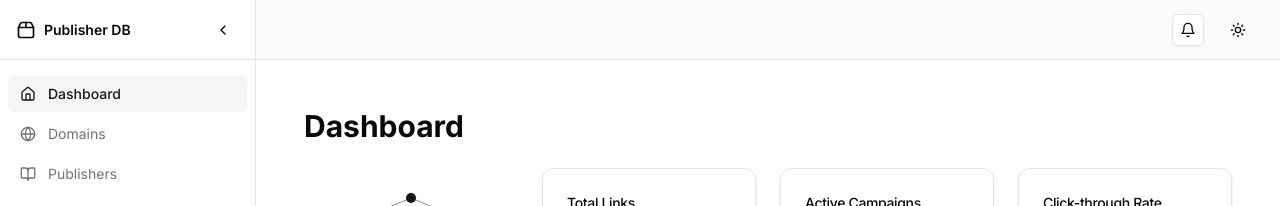
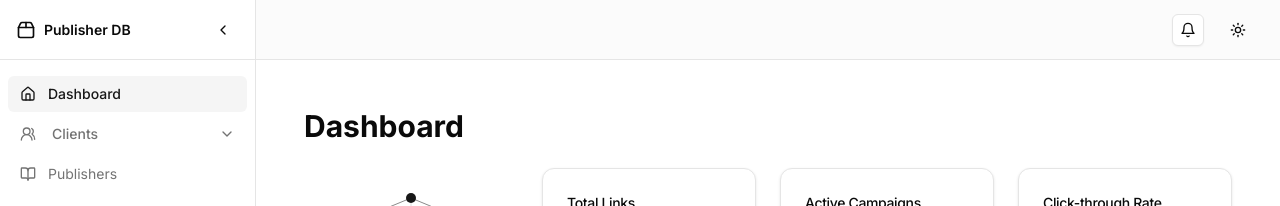
Before and after one commit to dan-arnaiz/buildlinksfor--d, a Next.js app: page / in a window 1280 px wide. Shown: the top 206 px of the page. Built offline with nearby package versions, Linux system fonts and the light colour scheme.

Commit message:
fixed submenu

```diff
--- a/src/app/components/layout/Sidebar.tsx
+++ b/src/app/components/layout/Sidebar.tsx
@@ -1,6 +1,6 @@
 "use client";
 
-import { useState } from "react";
+import { useState, useEffect } from "react";
 import Link from "next/link";
 import Image from "next/image";
 import {
@@ -17,6 +17,16 @@ import {
   Bell,
   Zap,
   ChevronsUpDown,
+  Search,
+  Link as LinkIcon,
+  Users2,
+  Loader2,
+  Loader2Icon,
+  LoaderCircle,
+  LoaderCircleIcon,
+  LoaderPinwheelIcon,
+  Ellipsis,
+  ChevronDown,
 } from "lucide-react";
 import { Button } from "@/components/ui/button";
 import { usePathname } from "next/navigation";
@@ -29,9 +39,22 @@ import {
   DropdownMenuTrigger,
 } from "@/components/ui/dropdown-menu";
 import { Avatar, AvatarFallback, AvatarImage } from "@radix-ui/react-avatar";
+import { progress } from "framer-motion";
+import {
+  Popover,
+  PopoverContent,
+  PopoverTrigger,
+} from "@/components/ui/popover";
+import {
+  Collapsible,
+  CollapsibleContent,
+  CollapsibleTrigger,
+} from "@/components/ui/collapsible";
 
 export function AppSidebar() {
   const [isCollapsed, setIsCollapsed] = useState(false);
+  const [openPopover, setOpenPopover] = useState<string | null>(null);
+  const [openCollapsible, setOpenCollapsible] = useState<string | null>(null);
   const pathname = usePathname();
 
   const isActive = (path: string) => pathname === path;
@@ -40,11 +63,46 @@ export function AppSidebar() {
 
   const menuItems = [
     { href: "/", icon: Home, label: "Dashboard" },
-    { href: "/domains", icon: Globe, label: "Domains" },
+    {
+      href: "#",
+      icon: Users2,
+      label: "Clients",
+      subItems: [
+        {
+          href: "/domains",
+          icon: Globe,
+          label: "Domains",
+        },
+        {
+          href: "/domains/find-publisher",
+          icon: Search,
+          label: "Find Publishers",
+        },
+        {
+          href: "/on-progress",
+          icon: Ellipsis,
+          label: "On Progress",
+        },
+        { href: "/domains/live-links", icon: LinkIcon, label: "Live Links" },
+      ],
+    },
     { href: "/publishers", icon: BookOpen, label: "Publishers" },
     { href: "/users", icon: Users, label: "Users" },
     { href: "/settings", icon: Settings, label: "Settings" },
   ];
+
+  const isParentActive = (item: any) => {
+    if (item.subItems) {
+      return item.subItems.some((subItem: any) => isActive(subItem.href));
+    }
+    return isActive(item.href);
+  };
+
+  useEffect(() => {
+    if (!isCollapsed) {
+      setOpenPopover(null);
+    }
+  }, [isCollapsed]);
 
   return (
     <div
@@ -78,22 +136,124 @@ export function AppSidebar() {
       </div>
       <nav className="flex-1 overflow-y-auto py-4">
         <ul className="space-y-1 px-2">
-          {menuItems.map(({ href, icon: Icon, label }) => (
-            <li key={href}>
+          {menuItems.map((item) => (
+            <li key={item.href}>
+              {item.subItems ? (
+                isCollapsed ? (
+                  <Popover
+                    open={openPopover === item.href}
+                    onOpenChange={(open) =>
+                      setOpenPopover(open ? item.href : null)
+                    }
+                  >
+                    <PopoverTrigger asChild>
+                      <Button
+                        variant="ghost"
+                        className={cn(
+                          "w-full justify-center px-3 py-2 text-sm",
+                          isParentActive(item) &&
+                            "bg-secondary text-secondary-foreground font-medium",
+                          !isParentActive(item) &&
+                            "text-muted-foreground hover:bg-secondary/80 hover:text-secondary-foreground"
+                        )}
+                      >
+                        <item.icon className="h-4 w-4 flex-shrink-0" />
+                      </Button>
+                    </PopoverTrigger>
+                    <PopoverContent className="w-56 p-0" align="start">
+                      <ul className="space-y-1">
+                        {item.subItems.map((subItem) => (
+                          <li key={subItem.href}>
                             <Link
-                href={href}
+                              href={subItem.href}
                               className={cn(
                                 "flex items-center gap-3 rounded-md px-3 py-2 transition-colors text-sm",
-                  isActive(href)
+                                isActive(subItem.href)
+                                  ? "bg-secondary text-secondary-foreground font-medium"
+                                  : "text-muted-foreground hover:bg-secondary/80 hover:text-secondary-foreground"
+                              )}
+                              onClick={() => setOpenPopover(null)}
+                            >
+                              <subItem.icon className="h-4 w-4 flex-shrink-0" />
+                              <span>{subItem.label}</span>
+                            </Link>
+                          </li>
+                        ))}
+                      </ul>
+                    </PopoverContent>
+                  </Popover>
+                ) : (
+                  <Collapsible
+                    open={openCollapsible === item.href}
+                    onOpenChange={(open) =>
+                      setOpenCollapsible(open ? item.href : null)
+                    }
+                  >
+                    <CollapsibleTrigger asChild>
+                      <Button
+                        variant="ghost"
+                        className={cn(
+                          "w-full justify-start px-3 py-2 text-sm",
+                          isParentActive(item) &&
+                            "bg-secondary text-secondary-foreground font-medium",
+                          !isParentActive(item) &&
+                            "text-muted-foreground hover:bg-secondary/80 hover:text-secondary-foreground"
+                        )}
+                      >
+                        <item.icon className="h-4 w-4 flex-shrink-0 mr-2" />
+                        <span>{item.label}</span>
+                        <ChevronDown
+                          className={cn(
+                            "ml-auto h-4 w-4 transition-transform duration-200",
+                            openCollapsible === item.href &&
+                              "transform rotate-180"
+                          )}
+                        />
+                      </Button>
+                    </CollapsibleTrigger>
+                    <CollapsibleContent>
+                      <ul className="space-y-1 mt-1 ml-6">
+                        {item.subItems.map((subItem) => (
+                          <li key={subItem.href}>
+                            <Link
+                              href={subItem.href}
+                              className={cn(
+                                "flex items-center gap-3 rounded-md px-3 py-2 transition-colors text-sm",
+                                isActive(subItem.href)
+                                  ? "bg-secondary text-secondary-foreground font-medium"
+                                  : "text-muted-foreground hover:bg-secondary/80 hover:text-secondary-foreground"
+                              )}
+                            >
+                              <subItem.icon className="h-4 w-4 flex-shrink-0" />
+                              <span>{subItem.label}</span>
+                            </Link>
+                          </li>
+                        ))}
+                      </ul>
+                    </CollapsibleContent>
+                  </Collapsible>
+                )
+              ) : (
+                <Link
+                  href={item.href}
+                  className={cn(
+                    "flex items-center gap-3 rounded-md px-3 py-2 transition-colors text-sm",
+                    isActive(item.href)
                       ? "bg-secondary text-secondary-foreground font-medium"
                       : "text-muted-foreground hover:bg-secondary/80 hover:text-secondary-foreground",
                     isCollapsed && "justify-center"
                   )}
-                title={isCollapsed ? label : undefined}
+                  title={isCollapsed ? item.label : undefined}
                 >
-                <Icon className="h-4 w-4 flex-shrink-0" />
-                {!isCollapsed && <span>{label}</span>}
+                  <item.icon
+                    className={cn(
+                      "h-4 w-4 flex-shrink-0",
+                      isActive(item.href) && "text-secondary-foreground"
+                    )}
+                  />
+                  {!isCollapsed && <span>{item.label}</span>}
                 </Link>
+              )}
             </li>
           ))}
         </ul>
```
Lines whose indentation alone changed are shown as unchanged.
